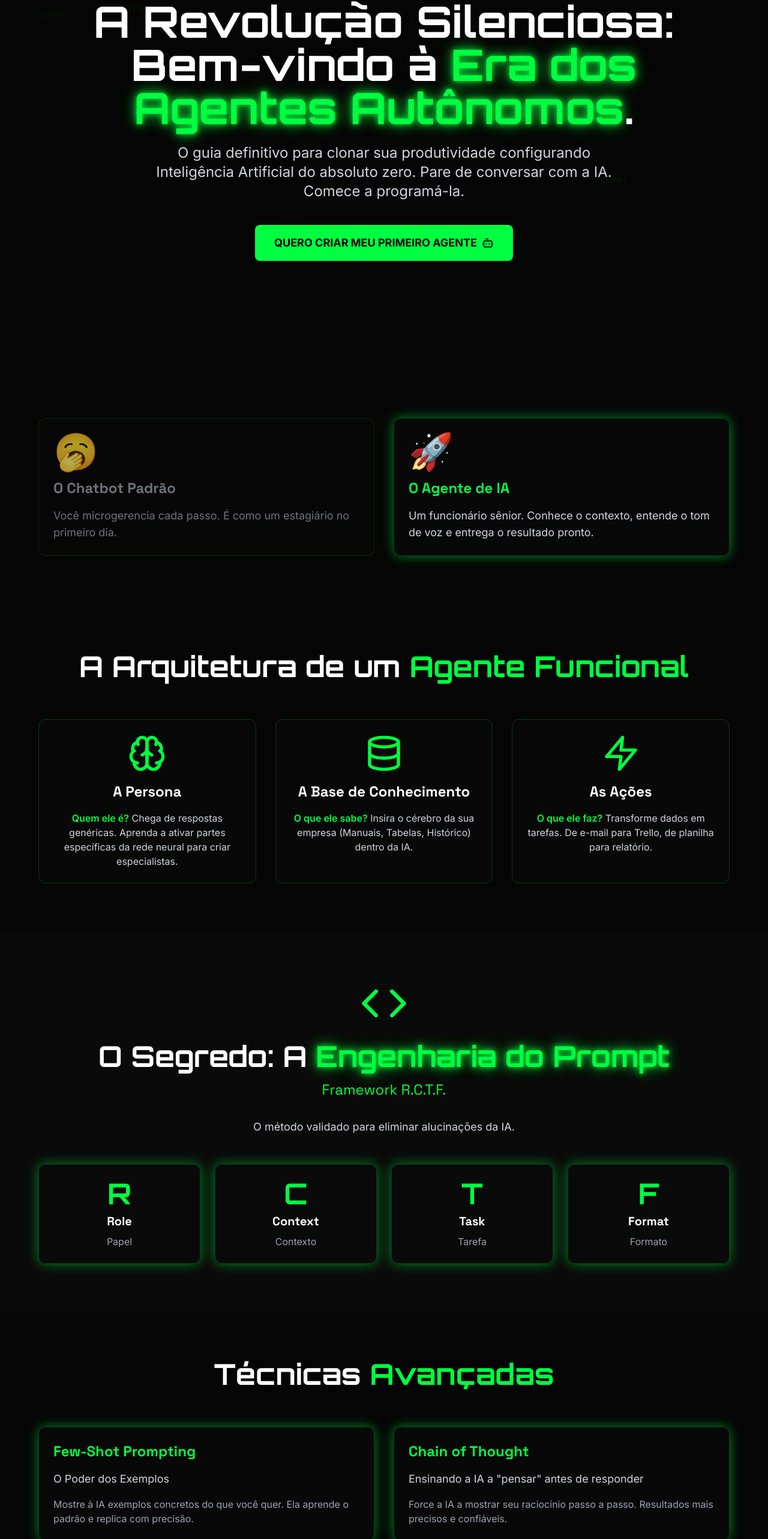
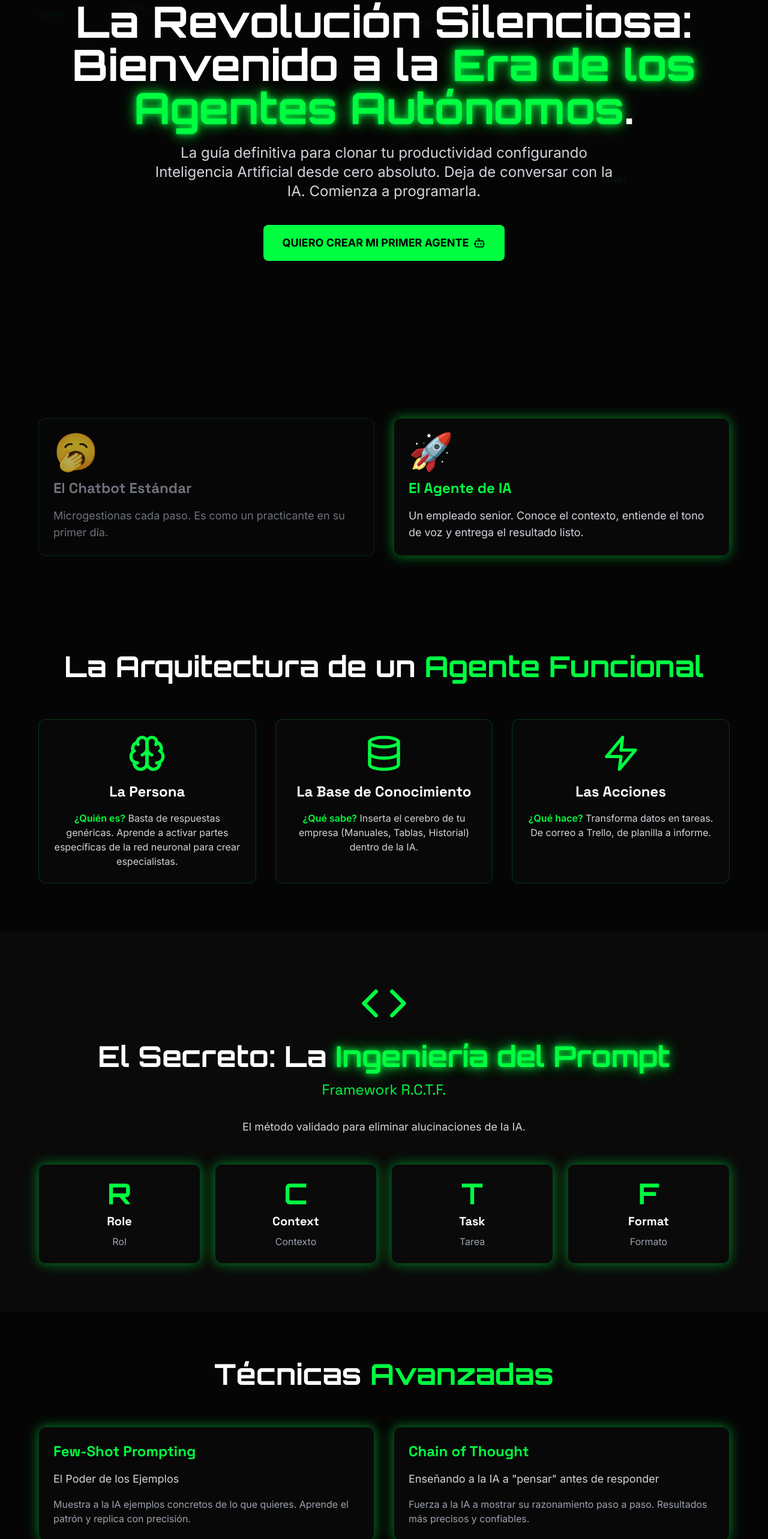
Before and after one commit to 24games/white-page-hackermillon, a Next.js app: page / in a window 1280 px wide. Shown: the part 183-2749 px from the top of the page at 60% size. Built offline with nearby package versions, Linux system fonts and the light colour scheme.

Commit message:
Update: Traducción completa al español chileno nativo

```diff
--- a/app/layout.tsx
+++ b/app/layout.tsx
@@ -2,8 +2,8 @@ import type { Metadata } from 'next'
 import './globals.css'
 
 export const metadata: Metadata = {
-  title: 'A Era dos Agentes Autônomos - Revolução da IA',
-  description: 'O guia definitivo para clonar sua produtividade configurando Inteligência Artificial do absoluto zero.',
+  title: 'La Era de los Agentes Autónomos - Revolución de la IA',
+  description: 'La guía definitiva para clonar tu productividad configurando Inteligencia Artificial desde cero absoluto.',
 }
 
 export default function RootLayout({
@@ -12,7 +12,7 @@ export default function RootLayout({
   children: React.ReactNode
 }) {
   return (
-    <html lang="pt-BR">
+    <html lang="es-CL">
       <body>{children}</body>
     </html>
   )
--- a/app/page.tsx
+++ b/app/page.tsx
@@ -122,8 +122,8 @@ export default function Home() {
             variants={fadeInUp}
             className="text-5xl md:text-7xl font-orbitron font-bold mb-6 leading-tight"
           >
-            A Revolução Silenciosa: Bem-vindo à{' '}
-            <span className="text-neon-green neon-glow">Era dos Agentes Autônomos</span>.
+            La Revolución Silenciosa: Bienvenido a la{' '}
+            <span className="text-neon-green neon-glow">Era de los Agentes Autónomos</span>.
           </motion.h1>
 
           <motion.p
@@ -133,8 +133,8 @@ export default function Home() {
             transition={{ delay: 0.2 }}
             className="text-xl md:text-2xl text-gray-300 mb-10 max-w-3xl mx-auto"
           >
-            O guia definitivo para clonar sua produtividade configurando Inteligência Artificial do absoluto zero.
-            Pare de conversar com a IA. Comece a programá-la.
+            La guía definitiva para clonar tu productividad configurando Inteligencia Artificial desde cero absoluto.
+            Deja de conversar con la IA. Comienza a programarla.
           </motion.p>
 
           <motion.div
@@ -144,7 +144,7 @@ export default function Home() {
             transition={{ delay: 0.4 }}
           >
             <NeonButton>
-              QUERO CRIAR MEU PRIMEIRO AGENTE <Bot className="inline-block w-5 h-5" />
+              QUIERO CREAR MI PRIMER AGENTE <Bot className="inline-block w-5 h-5" />
             </NeonButton>
           </motion.div>
         </div>
@@ -163,18 +163,18 @@ export default function Home() {
             {/* Card Passado */}
             <GlassCard className="opacity-70">
               <div className="text-6xl mb-4">🥱</div>
-              <h3 className="text-2xl font-space font-bold mb-4 text-gray-400">O Chatbot Padrão</h3>
+              <h3 className="text-2xl font-space font-bold mb-4 text-gray-400">El Chatbot Estándar</h3>
               <p className="text-gray-400 text-lg">
-                Você microgerencia cada passo. É como um estagiário no primeiro dia.
+                Microgestionas cada paso. Es como un practicante en su primer día.
               </p>
             </GlassCard>
 
             {/* Card Futuro */}
             <GlassCard glow={true}>
               <div className="text-6xl mb-4">🚀</div>
-              <h3 className="text-2xl font-space font-bold mb-4 text-neon-green">O Agente de IA</h3>
+              <h3 className="text-2xl font-space font-bold mb-4 text-neon-green">El Agente de IA</h3>
               <p className="text-gray-300 text-lg">
-                Um funcionário sênior. Conhece o contexto, entende o tom de voz e entrega o resultado pronto.
+                Un empleado senior. Conoce el contexto, entiende el tono de voz y entrega el resultado listo.
               </p>
             </GlassCard>
           </motion.div>
@@ -191,7 +191,7 @@ export default function Home() {
             variants={fadeInUp}
             className="text-4xl md:text-5xl font-orbitron font-bold text-center mb-16"
           >
-            A Arquitetura de um <span className="text-neon-green">Agente Funcional</span>
+            La Arquitectura de un <span className="text-neon-green">Agente Funcional</span>
           </motion.h2>
 
           <div className="grid md:grid-cols-3 gap-8">
@@ -204,10 +204,10 @@ export default function Home() {
             >
               <GlassCard className="text-center h-full">
                 <Brain className="w-16 h-16 mx-auto mb-4 text-neon-green" />
-                <h3 className="text-2xl font-space font-bold mb-4">A Persona</h3>
+                <h3 className="text-2xl font-space font-bold mb-4">La Persona</h3>
                 <p className="text-gray-300">
-                  <span className="text-neon-green font-semibold">Quem ele é?</span> Chega de respostas genéricas.
-                  Aprenda a ativar partes específicas da rede neural para criar especialistas.
+                  <span className="text-neon-green font-semibold">¿Quién es?</span> Basta de respuestas genéricas.
+                  Aprende a activar partes específicas de la red neuronal para crear especialistas.
                 </p>
               </GlassCard>
             </motion.div>
@@ -222,10 +222,10 @@ export default function Home() {
             >
               <GlassCard className="text-center h-full">
                 <Database className="w-16 h-16 mx-auto mb-4 text-neon-green" />
-                <h3 className="text-2xl font-space font-bold mb-4">A Base de Conhecimento</h3>
+                <h3 className="text-2xl font-space font-bold mb-4">La Base de Conocimiento</h3>
                 <p className="text-gray-300">
-                  <span className="text-neon-green font-semibold">O que ele sabe?</span> Insira o cérebro da sua empresa
-                  (Manuais, Tabelas, Histórico) dentro da IA.
+                  <span className="text-neon-green font-semibold">¿Qué sabe?</span> Inserta el cerebro de tu empresa
+                  (Manuales, Tablas, Historial) dentro de la IA.
                 </p>
               </GlassCard>
             </motion.div>
@@ -240,10 +240,10 @@ export default function Home() {
             >
               <GlassCard className="text-center h-full">
                 <Zap className="w-16 h-16 mx-auto mb-4 text-neon-green" />
-                <h3 className="text-2xl font-space font-bold mb-4">As Ações</h3>
+                <h3 className="text-2xl font-space font-bold mb-4">Las Acciones</h3>
                 <p className="text-gray-300">
-                  <span className="text-neon-green font-semibold">O que ele faz?</span> Transforme dados em tarefas.
-                  De e-mail para Trello, de planilha para relatório.
+                  <span className="text-neon-green font-semibold">¿Qué hace?</span> Transforma datos en tareas.
+                  De correo a Trello, de planilla a informe.
                 </p>
               </GlassCard>
             </motion.div>
@@ -263,19 +263,19 @@ export default function Home() {
           >
             <Code className="w-20 h-20 mx-auto mb-6 text-neon-green" />
             <h2 className="text-4xl md:text-5xl font-orbitron font-bold mb-4">
-              O Segredo: A <span className="text-neon-green neon-glow">Engenharia do Prompt</span>
+              El Secreto: La <span className="text-neon-green neon-glow">Ingeniería del Prompt</span>
             </h2>
             <p className="text-2xl font-space text-neon-green mb-8">Framework R.C.T.F.</p>
             <p className="text-gray-300 text-lg max-w-2xl mx-auto">
-              O método validado para eliminar alucinações da IA.
+              El método validado para eliminar alucinaciones de la IA.
             </p>
           </motion.div>
 
           <div className="grid md:grid-cols-2 lg:grid-cols-4 gap-6">
             {[
-              { letter: 'R', word: 'Role', desc: 'Papel' },
+              { letter: 'R', word: 'Role', desc: 'Rol' },
               { letter: 'C', word: 'Context', desc: 'Contexto' },
-              { letter: 'T', word: 'Task', desc: 'Tarefa' },
+              { letter: 'T', word: 'Task', desc: 'Tarea' },
               { letter: 'F', word: 'Format', desc: 'Formato' },
             ].map((item, index) => (
               <motion.div
@@ -307,7 +307,7 @@ export default function Home() {
             variants={fadeInUp}
             className="text-4xl md:text-5xl font-orbitron font-bold text-center mb-16"
           >
-            Técnicas <span className="text-neon-green">Avançadas</span>
+            Técnicas <span className="text-neon-green">Avanzadas</span>
           </motion.h2>
 
           <div className="grid md:grid-cols-2 gap-8">
@@ -322,10 +322,10 @@ export default function Home() {
                   Few-Shot Prompting
                 </h3>
                 <p className="text-gray-300 text-lg mb-4">
-                  O Poder dos Exemplos
+                  El Poder de los Ejemplos
                 </p>
                 <p className="text-gray-400">
-                  Mostre à IA exemplos concretos do que você quer. Ela aprende o padrão e replica com precisão.
+                  Muestra a la IA ejemplos concretos de lo que quieres. Aprende el patrón y replica con precisión.
                 </p>
               </GlassCard>
             </motion.div>
@@ -341,10 +341,10 @@ export default function Home() {
                   Chain of Thought
                 </h3>
                 <p className="text-gray-300 text-lg mb-4">
-                  Ensinando a IA a "pensar" antes de responder
+                  Enseñando a la IA a "pensar" antes de responder
                 </p>
                 <p className="text-gray-400">
-                  Force a IA a mostrar seu raciocínio passo a passo. Resultados mais precisos e confiáveis.
+                  Fuerza a la IA a mostrar su razonamiento paso a paso. Resultados más precisos y confiables.
                 </p>
               </GlassCard>
             </motion.div>
@@ -362,18 +362,18 @@ export default function Home() {
             variants={fadeInUp}
           >
             <h2 className="text-4xl md:text-5xl font-orbitron font-bold mb-8">
-              Deixe de ser um <span className="text-gray-400">Operador</span>.
+              Deja de ser un <span className="text-gray-400">Operador</span>.
               <br />
-              Torne-se um <span className="text-neon-green neon-glow">Arquiteto de Inteligência</span>.
+              Conviértete en un <span className="text-neon-green neon-glow">Arquitecto de Inteligencia</span>.
             </h2>
 
             <div className="glass rounded-xl p-8 mb-10 text-left max-w-2xl mx-auto">
-              <h3 className="text-2xl font-space font-bold mb-6 text-neon-green">O que você vai receber:</h3>
+              <h3 className="text-2xl font-space font-bold mb-6 text-neon-green">Lo que vas a recibir:</h3>
               <ul className="space-y-4">
                 {[
-                  'Acesso ao Prompt Mestre',
-                  'Tutorial Passo a Passo (GPTs & Claude)',
-                  'Guia de Limpeza de Dados (RAG)',
+                  'Acceso al Prompt Maestro',
+                  'Tutorial Paso a Paso (GPTs & Claude)',
+                  'Guía de Limpieza de Datos (RAG)',
                 ].map((item, index) => (
                   <motion.li
                     key={index}
@@ -399,7 +399,7 @@ export default function Home() {
               transition={{ delay: 0.3 }}
             >
               <NeonButton className="text-xl px-12 py-6">
-                ACESSAR O GUIA AGORA <Bot className="inline-block w-6 h-6" />
+                ACCEDER AL GUÍA AHORA <Bot className="inline-block w-6 h-6" />
               </NeonButton>
             </motion.div>
           </motion.div>
@@ -408,7 +408,7 @@ export default function Home() {
 
       {/* Footer */}
       <footer className="relative py-8 px-4 text-center text-gray-500 z-10">
-        <p>© 2024. Todos os direitos reservados.</p>
+        <p>© 2024. Todos los derechos reservados.</p>
       </footer>
     </main>
   )
```
